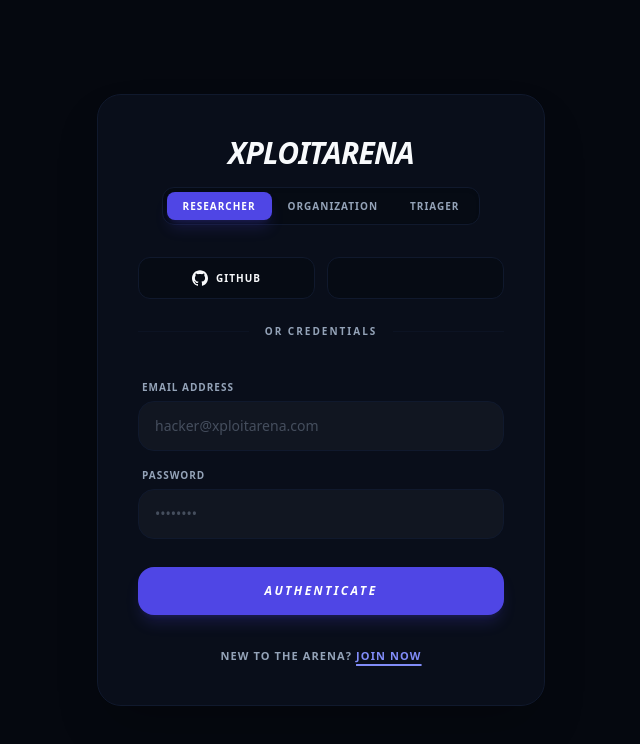
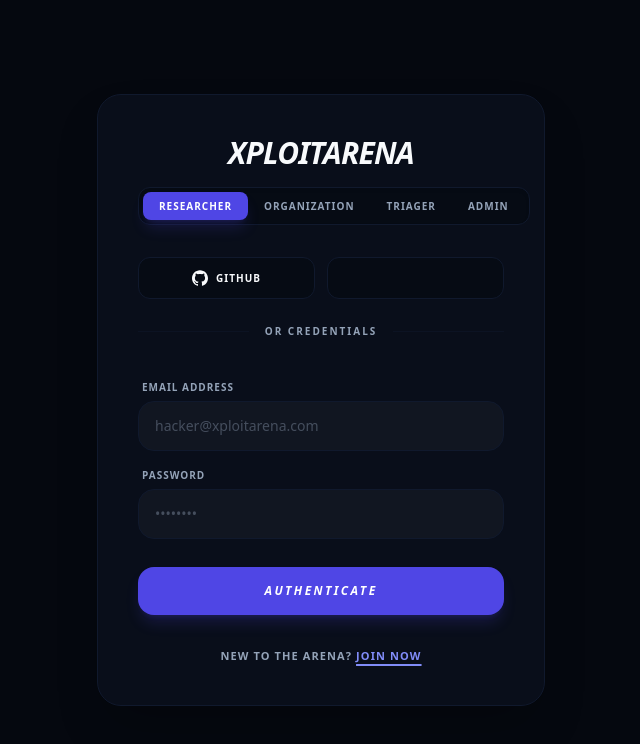
Before and after one commit to rohitbellway12/xploitarena, a React (Vite) app in the folder frontend/: page /login in a window 1280 px wide. Shown: the top 744 px of the page, without its empty margins (319-959 px from the left). Built offline with nearby package versions, Linux system fonts and the light colour scheme; no server answers.

Commit message:
added admin tab to login page

```diff
--- a/frontend/src/pages/LoginPage.tsx
+++ b/frontend/src/pages/LoginPage.tsx
@@ -24,7 +24,7 @@ export default function LoginPage() {
   const navigate = useNavigate();
   const [showMFA, setShowMFA] = useState(false);
   const [mfaUserId, setMfaUserId] = useState<string | null>(null);
-  const [role, setRole] = useState<'RESEARCHER' | 'COMPANY_ADMIN' | 'TRIAGER'>('RESEARCHER');
+  const [role, setRole] = useState<'RESEARCHER' | 'COMPANY_ADMIN' | 'TRIAGER' | 'ADMIN'>('RESEARCHER');
 
   const {
     register: loginRegister,
@@ -132,6 +132,12 @@ export default function LoginPage() {
                   className={`px-4 py-1.5 rounded-lg text-[10px] font-black transition-all tracking-widest ${role === 'TRIAGER' ? 'bg-indigo-600 text-white shadow-lg shadow-indigo-600/20' : 'text-[hsl(var(--text-muted))] hover:text-[hsl(var(--text-main))]'}`}
                 >
                   TRIAGER
+                </button>
+                <button
+                  onClick={() => setRole('ADMIN')}
+                  className={`px-4 py-1.5 rounded-lg text-[10px] font-black transition-all tracking-widest ${role === 'ADMIN' ? 'bg-indigo-600 text-white shadow-lg shadow-indigo-600/20' : 'text-[hsl(var(--text-muted))] hover:text-[hsl(var(--text-main))]'}`}
+                >
+                  ADMIN
                 </button>
               </div>
             </div>
```
